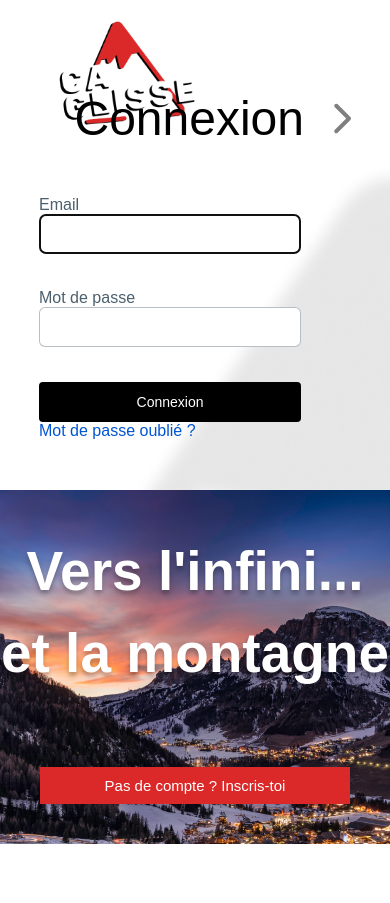
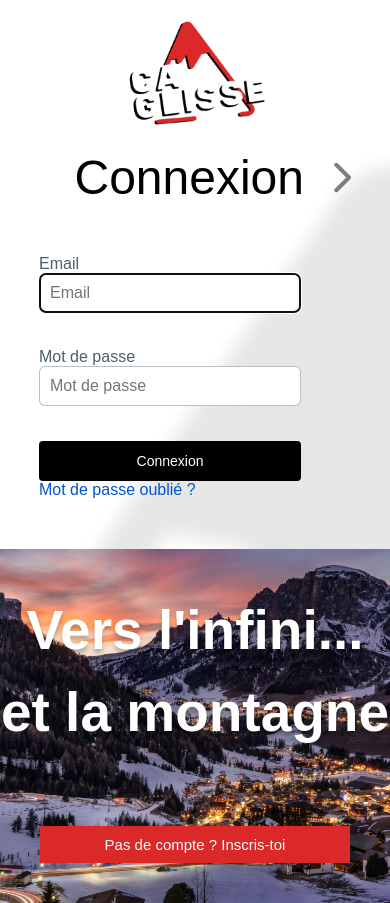
Before and after one commit to Lawberryy/Symfony-hackathon, a Symfony app: template templates/security/login.html.twig in a window 390 px wide. Before the commit the page ends 844 px from the top, so only its background shows below. Run offline with Twig, Linux system fonts and the light colour scheme; the template is opened without the code that fills it, so the values that code supplies are empty; some libraries are stand-ins or nearby versions; some web fonts are replaced.

Commit message:
:iphone: fixing some responsive issues

```diff
--- a/templates/security/login.html.twig
+++ b/templates/security/login.html.twig
@@ -10,9 +10,14 @@
             font-weight: 400;
             font-style: normal;
         }
-        .login-body {height: 100vh; width: 100%; display: flex; position: relative}
+        .login-body {
+            width: 100%;
+            display: flex;
+            position: relative;
+            background: url("assets/images/login-background-logo.png") no-repeat right;
+        }
 
-        .login-left-div {
+        .login-r-div {
             width: 50%;
             padding-top: 13vh;
             z-index: 3;
@@ -65,22 +70,23 @@
             z-index: 2;
         }
 
-        .login-right-div {
+        .login-l-div {
             width: 50%;
-            background: url("assets/images/login-background-img.png") repeat-y top;
+            background: url("assets/images/login-background-img.png") no-repeat center;
             background-size: cover;
             display: flex;
             justify-content: center;
             align-items: center;
             position: relative;
             z-index: 1;
+            height: 100vh;
         }
-        .login-right-div div {
+        .login-l-div div {
             display: flex;
             flex-direction: column;
             gap: 8.7vh;
         }
-        .login-right-div span {
+        .login-l-div span {
             font-size: 55px;
             font-weight: 600;
             color: #FFFFFF;
@@ -88,7 +94,7 @@
             text-align: center;
             text-shadow: 0px 4px 4px rgba(0, 0, 0, 0.25);
         }
-        .login-right-div button {
+        .login-l-div button {
             font-size: 15px;
             background-color: #DB2828;
             color: #FFFFFF;
@@ -98,40 +104,37 @@
             margin: 0 10%;
             cursor: pointer;
         }
-        .background-logo {position: absolute; top: 0; right: 0; height: 100vh;}
 
         /* responsive */
         @media screen and (max-width: 1400px) {
-            .login-left-div {
+            .login-r-div {
                 padding-top: 10vh;
             }
-        }
-        @media screen and (max-width: 1200px) {
             .div-logo img {
                 width: 280px;
             }
         }
+
         /* mobile screen */
         @media screen and (max-width: 767px) {
             .login-body {
                 flex-direction: column-reverse;
                 gap: 50px;
             }
-            .login-left-div, .login-right-div {width: 100%;}
-            .login-left-div {
+            .login-r-div, .login-l-div {width: 100%;}
+            .login-r-div {
                 padding-top: 150px;
             }
-            .login-right-div {padding: 40px 0;}
+            .login-l-div {padding: 40px 0; height: auto;}
+            .div-logo {height: auto;}
             .div-logo img {
                 width: 250px;
-                position: absolute;
-                left: 0;
             }
         }
     </style>
 
     <main class="login-body">
-        <div class="login-right-div">
+        <div class="login-l-div">
             <div>
                 <span class="oswald">Vers l'infini...<br> et la montagne</span>
                 <a href="{{ path('app_register') }}"><button class="oswald">Pas de compte ? Inscris-toi</button></a>
@@ -140,7 +143,7 @@
 
         <div class="div-logo"><img src="assets/images/logo.png" alt="logo ça glisse" class="logo"></div>
 
-        <div class="login-left-div oswald">
+        <div class="login-r-div oswald">
             <div class="login-child-div">
                 <div class="login-title">
                     <h1 class="oswald login-h1">Connexion</h1>
@@ -159,11 +162,11 @@
 
                     <div class="div-email">
                         <label for="inputEmail">Email</label>
-                        <input class="form-control widget email" type="email" value="{{ last_username }}" name="email" id="inputEmail" autocomplete="email" required autofocus>
+                        <input class="form-control widget email" type="email" value="{{ last_username }}" name="email" id="inputEmail" placeholder="Email" autocomplete="email" required autofocus>
                     </div>
                     <div class="div-pw">
                         <label for="inputPassword">Mot de passe</label>
-                        <input class="form-control widget pw" type="password" name="password" id="inputPassword" autocomplete="current-password" required>
+                        <input class="form-control widget pw" type="password" name="password" id="inputPassword" placeholder="Mot de passe" autocomplete="current-password" required>
                     </div>
 
                     <input type="hidden" name="_csrf_token"
@@ -187,8 +190,6 @@
                 </form>
             </div>
         </div>
-
-        <img class="background-logo" src="assets/images/login-background-logo.png" alt="background logo">
     </main>
 
 {% endblock %}
```
Also changed, not shown: templates/registration/register.html.twig (+6 -8 lines).
